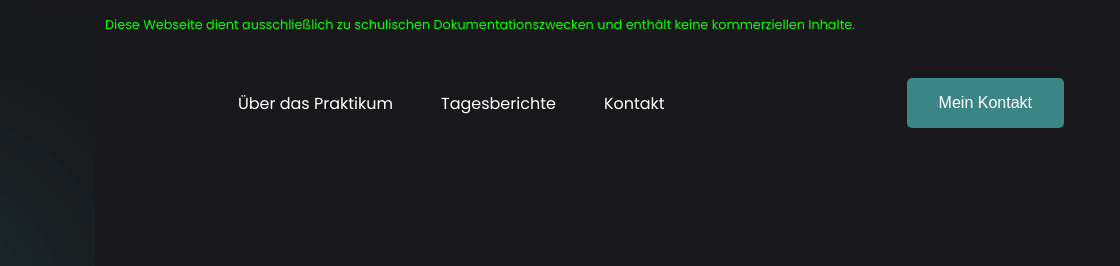
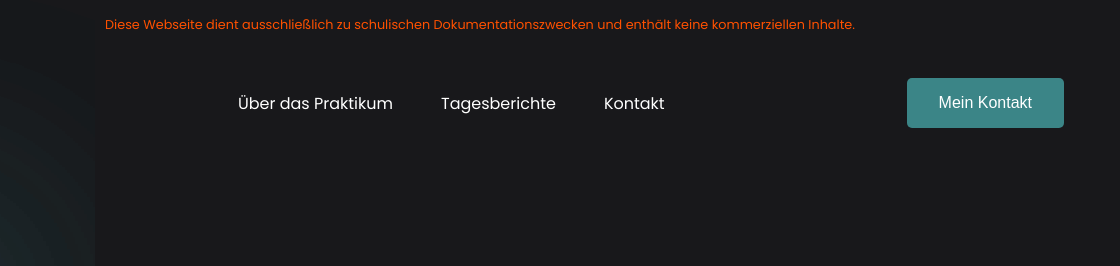
Before and after one commit to moritzwendt/Praktikum-TU-Ilmenau, a plain HTML site: page index.html in a window 1280 px wide. Shown: the top 266 px of the page, 160-1280 px from the left. Drawn offline with nearby package versions, Linux system fonts and the light colour scheme.

Commit message:
v0.2.5.2

```diff
--- a/index.html
+++ b/index.html
@@ -20,7 +20,7 @@
         </div>
     </div>
 
-    <div style="color: rgb(10, 255, 0);" class="copyright">
+    <div style="color: rgb(255, 81, 0);" class="copyright">
     Diese Webseite dient ausschließlich zu schulischen Dokumentationszwecken und enthält keine kommerziellen Inhalte.
     </div>
 
```
